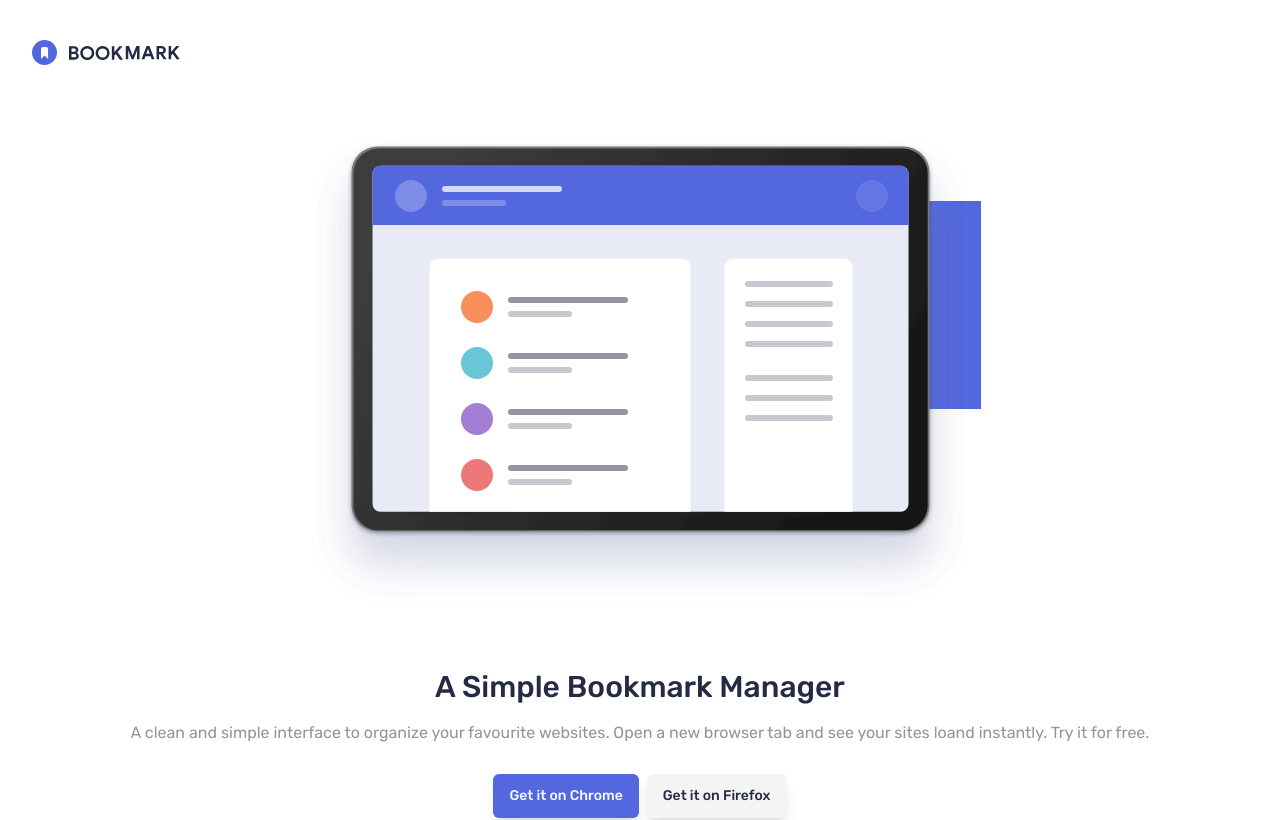
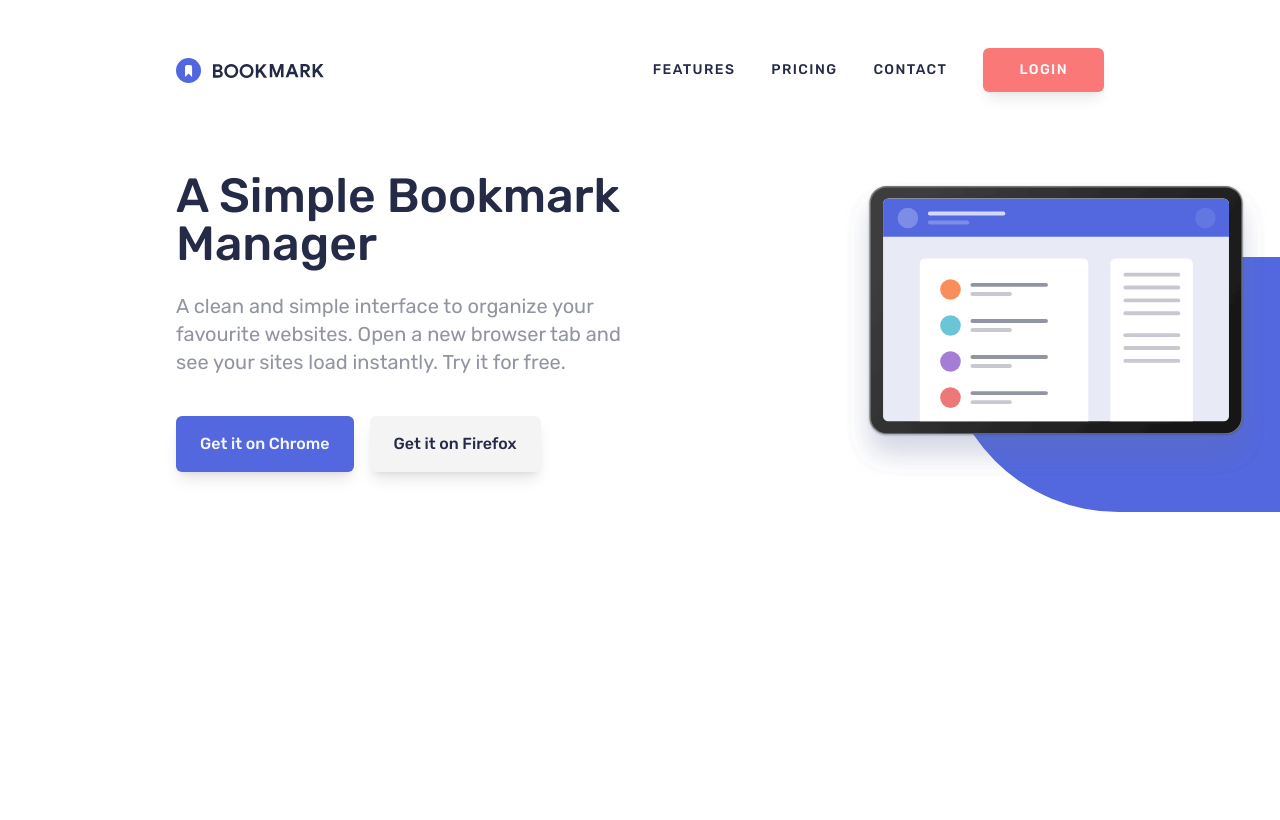
Before and after one commit to Dvin12/FrontEndMentorChallenges, a React (Vite) app: page / in a window 1280 px wide. Shown: the top 820 px of the page. Built offline with nearby package versions, Linux system fonts and the light colour scheme.

Commit message:
started working on the desktop version, finished styling the nav and the header elements

```diff
--- a/src/App.jsx
+++ b/src/App.jsx
@@ -13,13 +13,13 @@ export default function App() {
     <Main>
       <Navigation />
       <Header />
-      <Section>
+      {/* <Section>
         <Features />
         <Extension />
         <FAQ />
         <NewsLetter />
       </Section>
-      <Footer />
+      <Footer /> */}
     </Main>
   );
 }
--- a/src/components/Button.jsx
+++ b/src/components/Button.jsx
@@ -3,7 +3,7 @@ import React from "react";
 export default function Button({ children }) {
   return (
     <button
-      className={`px-4 py-3 rounded-md shadow-lg text-sm  font-medium ${
+      className={`px-4 py-3 xl:py-4 xl:px-6 rounded-md shadow-lg text-sm xl:text-base  font-medium ${
         children === "Get it on Chrome"
           ? "bg-sBlue text-[#fff] text-opacity-95"
           : " bg-gBlue bg-opacity-10 text-vDarkBlue"
--- a/src/components/Header.jsx
+++ b/src/components/Header.jsx
@@ -2,24 +2,24 @@ import Button from "./Button";
 
 export default function Header() {
   return (
-    <header className="flex flex-col items-center justify-center ">
-      <section className="relative px-3 py-8">
+    <header className="flex flex-col items-center justify-center xl:flex-row ">
+      <section className="relative px-3 py-8 xl:order-last xl:w-[110rem]">
         <img
           src="./assets/images/illustration-hero.svg"
           alt="image"
-          className="relative z-30"
+          className="relative z-30 xl:w-full "
         />
-        <div className="absolute right-0 z-20 h-52 w-80 top-24 bg-sBlue rounded-tl-[6rem] rounded-bl-[6rem]"></div>
+        <div className="absolute right-0 z-20 h-52 w-80 xl:w-[75%] top-24 bg-sBlue rounded-tl-[6rem] xl:h-[70%] rounded-bl-[6rem] xl:bottom-0 xl:top-auto xl:rounded-bl-[13rem]"></div>
       </section>
-      <section className="flex flex-col items-center justify-center px-8 my-8 text-center">
-        <h1 className="text-3xl font-medium leading-snug text-vDarkBlue">
+      <section className="flex flex-col items-center justify-center px-8 my-8 text-center xl:w-full xl:px-44 xl:text-left xl:items-start">
+        <h1 className="text-3xl font-medium leading-snug xl:text-5xl text-vDarkBlue xl:w-[30rem]">
           A Simple Bookmark Manager
         </h1>
-        <p className="my-3 leading-relaxed text-gBlue">
+        <p className="my-3 leading-relaxed text-gBlue xl:text-xl xl:my-6 xl:w-[100%] 2xl:w-[80%] ">
           A clean and simple interface to organize your favourite websites. Open
-          a new browser tab and see your sites loand instantly. Try it for free.
+          a new browser tab and see your sites load instantly. Try it for free.
         </p>
-        <div className="flex items-center justify-center w-full gap-2 my-4">
+        <div className="flex items-center justify-center w-full gap-2 my-4 xl:justify-start xl:gap-4">
           <Button>Get it on Chrome</Button>
           <Button>Get it on Firefox</Button>
         </div>
--- a/src/components/Navigation.jsx
+++ b/src/components/Navigation.jsx
@@ -2,8 +2,19 @@ import MobileNav from "./MobileNav";
 
 export default function Navigation() {
   return (
-    <nav className="flex items-center justify-between px-8 py-10">
+    <nav className="flex items-center justify-between px-8 py-10 xl:px-44 xl:py-12">
       <img src="./assets/images/logo-bookmark.svg" alt="company name" />
+      <section className="items-center justify-center hidden text-sm font-medium tracking-widest gap-9 xl:flex text-vDarkBlue">
+        <a href="#">FEATURES</a>
+        <a href="#">PRICING</a>
+        <a href="#">CONTACT</a>
+        <a
+          href="#"
+          className="px-9 opacity-80 py-3 shadow-lg rounded-md bg-sRed text-[#fff]"
+        >
+          LOGIN
+        </a>
+      </section>
       <MobileNav />
     </nav>
   );
```
